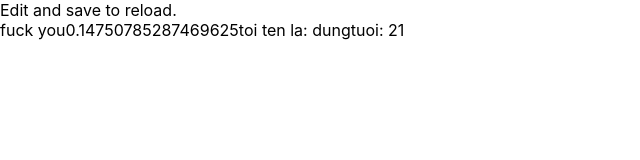
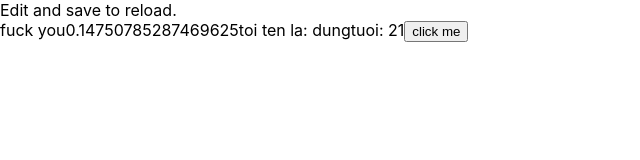
Before and after one commit to Dunglouis/React-demo-, a React (Create React App) app: page / in a window 1280 px wide. Shown: the top 160 px of the page, without its empty margins (0-640 px from the left). Built offline with nearby package versions, Linux system fonts and the light colour scheme.

Commit message:
video 19

```diff
--- a/src/App.js
+++ b/src/App.js
@@ -11,6 +11,7 @@ class App extends React.Component {
       <div>
         Edit and save to reload.
         <MyComponent></MyComponent>
+
       </div>
     );
   }
--- a/src/components/MyComponent.js
+++ b/src/components/MyComponent.js
@@ -7,6 +7,11 @@ class MyComponent extends React.Component {
         age: 21,
         address: "Thanh Hoa",
     };
+
+    handle(event) {
+        console.log("done click");
+        console.log(event.target);
+    }
     render() {
         return (
             <div>
@@ -14,6 +19,7 @@ class MyComponent extends React.Component {
                 {Math.random()}
                 toi ten la: {this.state.name}
                 tuoi: {this.state.age}
+                <button onClick={this.handle}>click me</button>
             </div>
         );
     }
```
